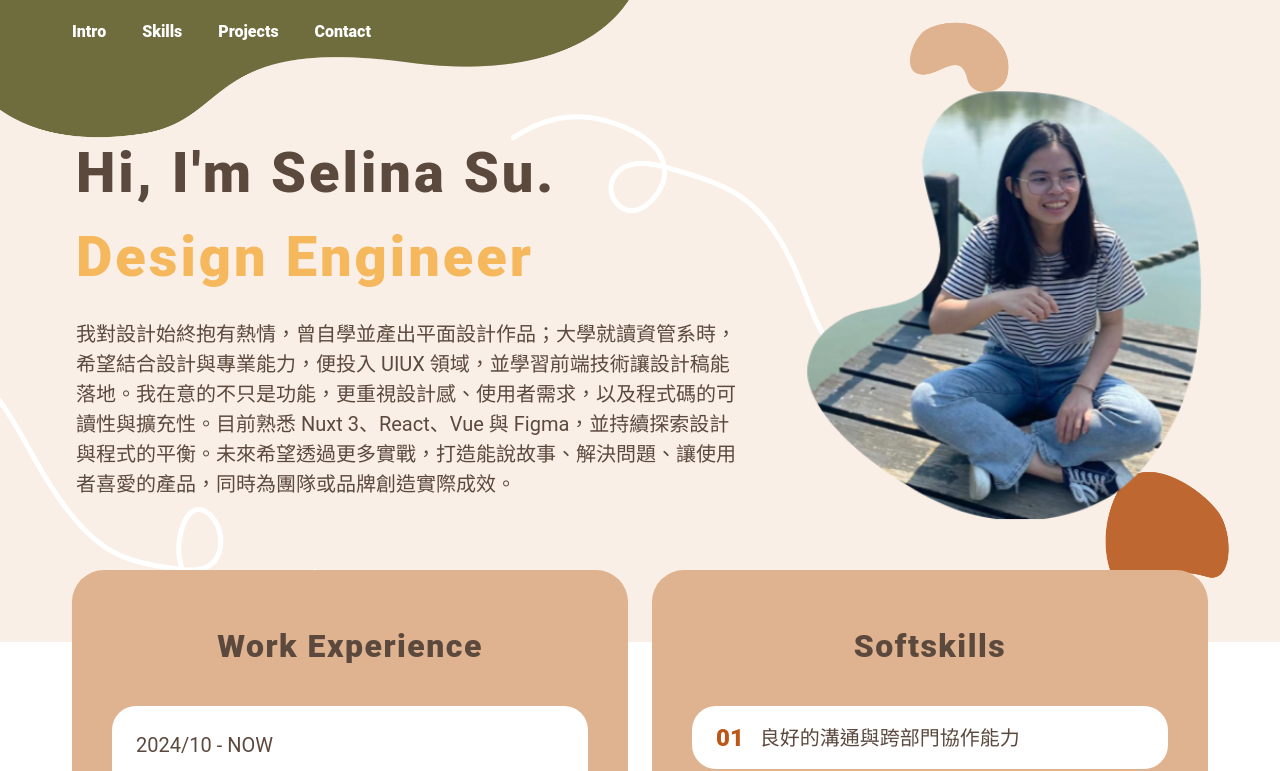
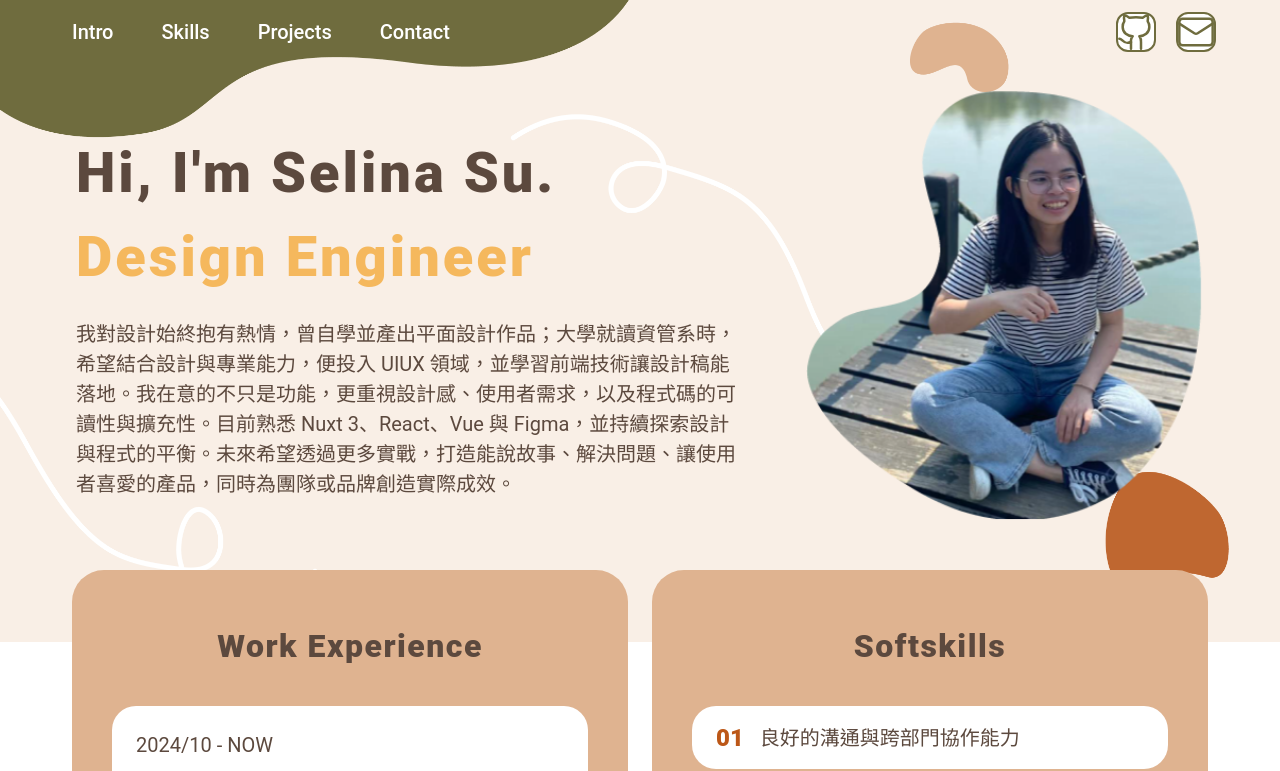
Before and after one commit to supeihau/my-portfolio-2025, a Nuxt app: page / in a window 1280 px wide. Shown: the top 771 px of the page. Built offline with nearby package versions, Linux system fonts and the light colour scheme; no server answers.

Commit message:
fix: update header menu items

```diff
--- a/components/navbar.vue
+++ b/components/navbar.vue
@@ -1,20 +1,49 @@
 <template>
-  <v-app-bar class=" px-lg-16 px-3"
+  <v-app-bar class="px-lg-16 px-3 d-flex justify-space-between align-center custom-border-bottom"
     :class="navBg ? 'bg-main-yellow' : 'bg-transparent'"
     elevation="0"
   >
+    <div class="d-none d-md-flex align-center justify-center">
       <div
         v-for="(item, i) in state.items" :key="i" :value="i"
-      class="d-none d-lg-flex align-center justify-center px-2"
+        class="px-2"
       >
         <span
           role="button"
           tabindex="0"
-        class="text-white text-h6-semi-bold pr-5"
+          class="text-white text-h5-medium pr-8"
           @click="scrollTo(item.targetId)"
         >
           {{ item.title }}
         </span>
+      </div>
+    </div>
+
+    <div class="row d-flex flex-nowrap">
+      <div class="custom-icon-border mr-5"
+        :class="isDesktop? 'border-size-desktop': 'd-none border-size-phone'"
+        @click="openGitHub"
+      >
+        <NuxtImg
+          :src="GitHubIcon"
+          alt="contact-icon"
+          :class="isDesktop? 'img-size-desktop': 'img-size-phone'"
+          loading="lazy"
+          format="webp"
+        />
+      </div>
+      <div class="custom-icon-border"
+        :class="isDesktop? 'border-size-desktop': 'd-none border-size-phone'"
+        @click="sendEmail"
+      >
+        <NuxtImg
+          :src="EmailIcon"
+          alt="contact-icon"
+          :class="isDesktop? 'img-size-desktop': 'img-size-phone'"
+          loading="lazy"
+          format="webp"
+        />
+      </div>
     </div>
 
     <v-app-bar-nav-icon
@@ -44,6 +73,24 @@
             {{ item.title }}
           </v-list-item-title>
         </v-list-item>
+
+        <v-list-item class="custom-list-item">
+          <v-list-item-title
+            class="text-brown"
+            @click="openGitHub"
+          >
+            Github
+          </v-list-item-title>
+        </v-list-item>
+
+        <v-list-item class="custom-list-item">
+          <v-list-item-title
+            class="text-brown"
+            @click="sendEmail"
+          >
+            Email
+          </v-list-item-title>
+        </v-list-item>
       </v-list>
     </v-navigation-drawer>
   </v-app-bar>
@@ -52,6 +99,8 @@
 <script setup>
 import { reactive, ref } from 'vue';
 import useInnerWidth from '~/composables/useInnerWidth';
+import GitHubIcon from '@/assets/icon/github.svg';
+import EmailIcon from '@/assets/icon/email.svg';
 
 const { isDesktop } = useInnerWidth();
 
@@ -86,6 +135,14 @@ const scrollTo = (id) => {
 const handleScroll = () => {
   navBg.value = window.scrollY > 50;
 };
+
+const openGitHub = () => {
+  window.open('https://github.com/supeihau', '_blank');
+};
+
+const sendEmail = () => {
+  window.location.href = 'mailto: selina240@gmail.com';
+};
 </script>
 
 <style lang="scss" scoped>
@@ -94,9 +151,21 @@ const handleScroll = () => {
   box-shadow: none !important;
 }
 
+.custom-border-bottom {
+  border-bottom-left-radius: 24px;
+  border-bottom-right-radius: 24px;
+}
+
 :deep(.v-app-bar) {
   background: transparent !important;
   box-shadow: none !important;
+}
+
+:deep(.v-toolbar__content) {
+  @media screen and (min-width: 960px) {
+    justify-content: space-between !important;
+
+  }
 }
 
 :deep(.custom-menu) {
@@ -124,4 +193,16 @@ const handleScroll = () => {
 :deep(.v-navigation-drawer__scrim) {
   background-color: #F5B85D !important;
 }
+
+.custom-icon-border {
+  width: 40px;
+  height: 40px;
+  background-color: #FFFFFF;
+  border: 2px solid #6F6C3E;
+  padding: auto;
+  border-radius: 12px;
+  display: flex;
+  align-items: center;
+  justify-content: center;
+}
 </style>
```
Lines whose indentation alone changed are shown as unchanged.
